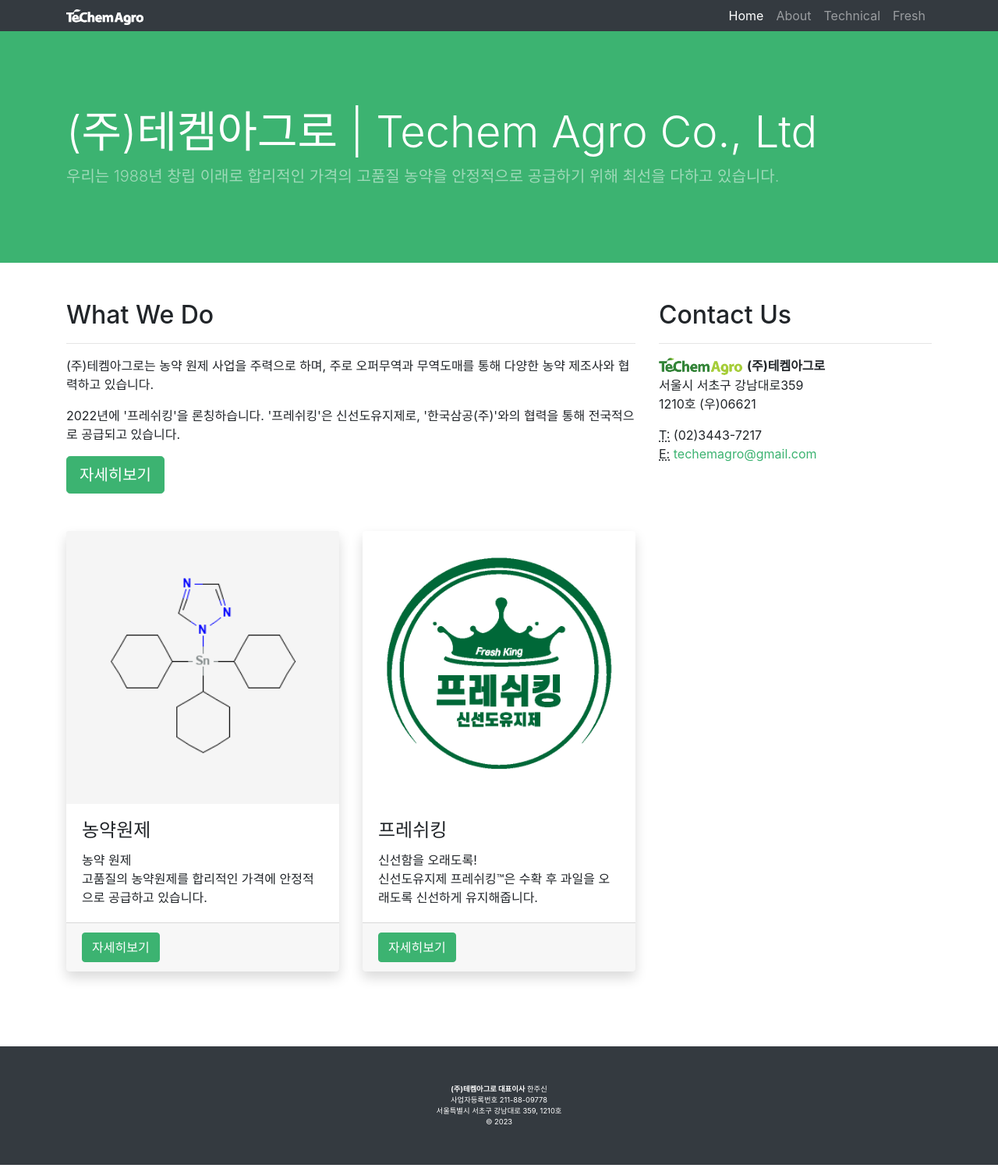
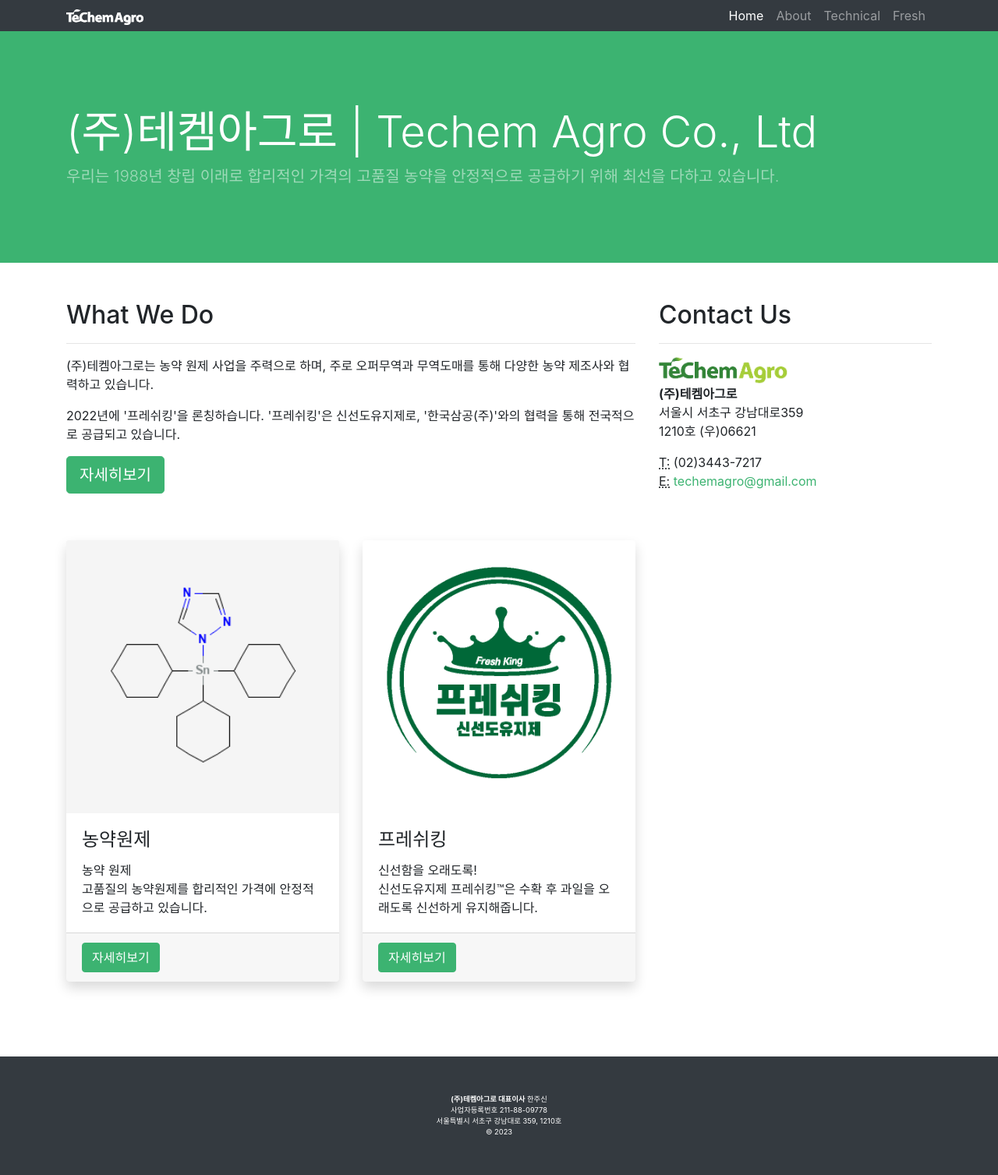
Before and after one commit to techemagro/techemagro.github.io, a Jekyll site: the page built from index.html, in a window 1280 px wide. Shown: the whole page at 78% size. Built offline with Jekyll 4.4.1, drawn with Linux system fonts in a browser that asks for light colours.

Commit message:
Update sidebar.html

```diff
--- a/_includes/sidebar.html
+++ b/_includes/sidebar.html
@@ -2,8 +2,8 @@
   <h2>Contact Us</h2>
   <hr />
   <address>
-    <img src="/assets/img/techemlogo_c.png" style="height:1.5em;" alt="테켐아그로 로고">
-    <strong>(주)테켐아그로</strong>
+    <img src="/assets/img/techemlogo_c.png" style="height:2.3em;" alt="테켐아그로 로고">
+    <br /><strong>(주)테켐아그로</strong>
     <br />서울시 서초구 강남대로359 <br />1210호 (우)06621
     <br />
   </address>
```
